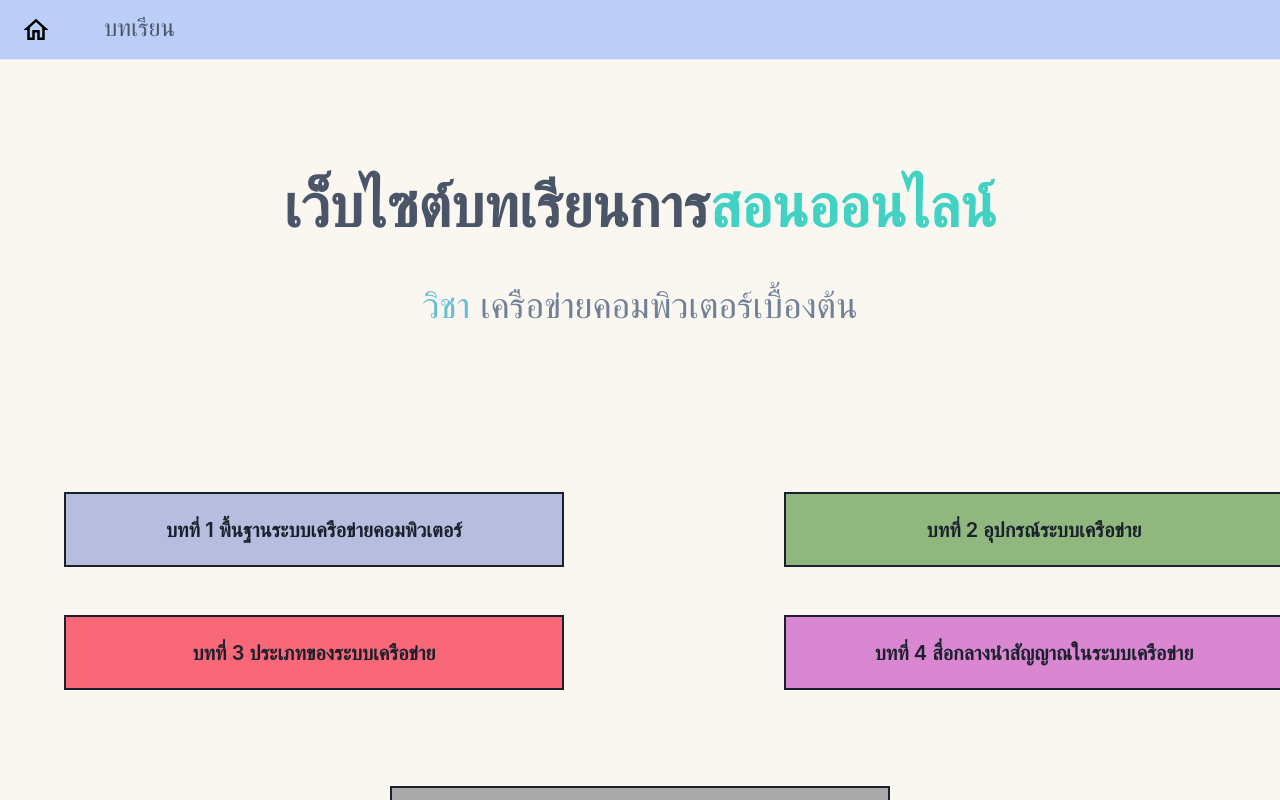
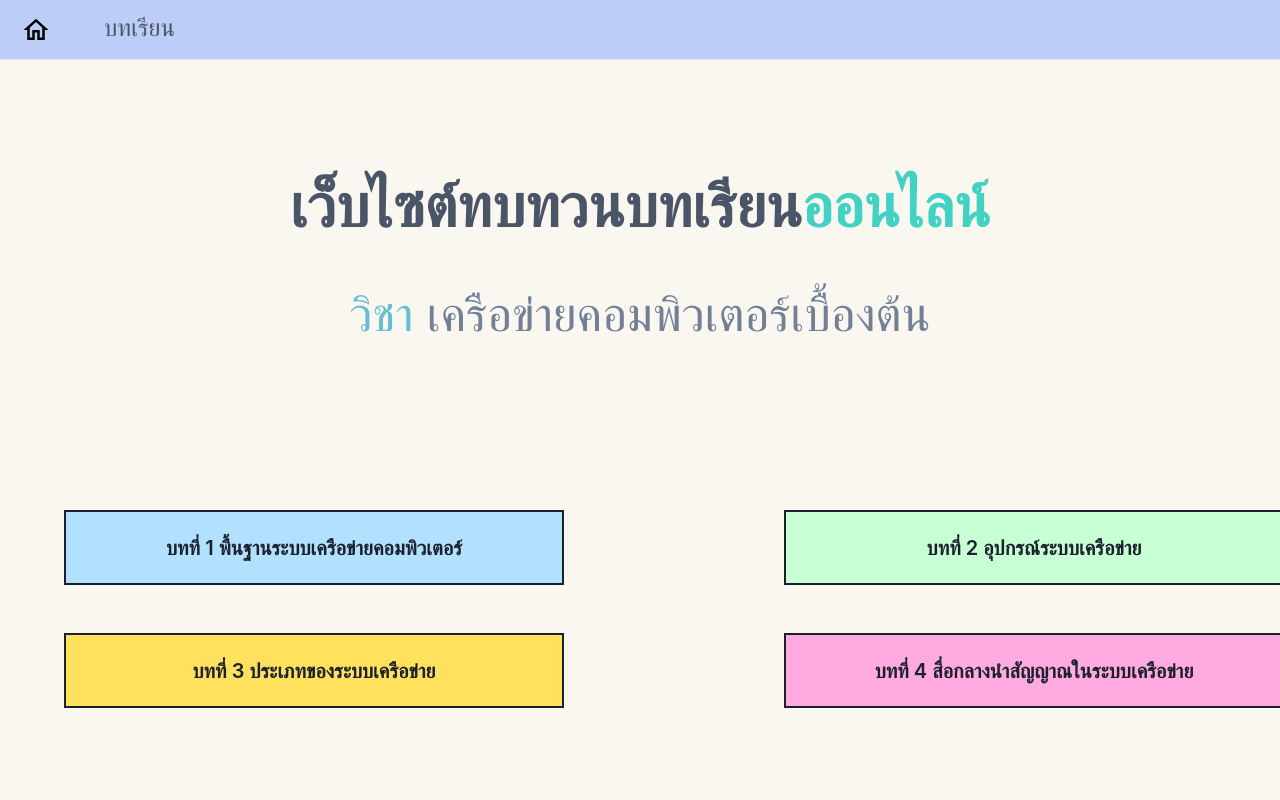
Before and after one commit to MrT-jesus-1995/EarnProject, a React (Vite) app in the folder frontend/: page / in a window 1280 px wide. Shown: the top 800 px of the page. Built offline with nearby package versions, Linux system fonts and the light colour scheme; the HTML template or start-up script is replaced by a standard one.

Commit message:
9/12/65
เพิ่มเนื้อหาบท1 เมื่อวานเอง ชิลๆ

```diff
--- a/frontend/src/components/chapter/chapter1.tsx
+++ b/frontend/src/components/chapter/chapter1.tsx
@@ -18,9 +18,11 @@ export default function chapter1() {
                     เพื่อทำให้คอมพิวเตอร์แต่ละเครื่องสามารถทำการแลกเปลี่ยนข้อมูล การประมวลผลร่วมกันและกันได้ สามารถใช้ทรัพยากรในเครือข่ายร่วมกันได้
                     เช่น เครื่องพิมพ์ ซีรีดอม สแกนเนอร์ ฮาร์ดดิสก์ เป็นต้น
                 </Text>
-            </Box>
-            <Box boxSize="sm">
-                <Image src="https://bit.ly/dan-abramov" alt="Dan Abramov" />
+                <Text fontSize={"xl"}>สำหรับระบบเครือข่ายคอมพิวเตอร์แบ่งเป็น 2 ส่วน</Text>
+                <Text fontSize={"xl"}>
+                    1.1.1 ระบบเครือข่ายย่อยในส่วนของผู้ใช้ 1.เครื่องแม่ข่ายที่ควบคุมเครือข่ายหรือโฮสต์คอมพิวเตอร์ ทำหน้าที่เก็บโปรแกรมและฐานข้อมูลต่าง
+                    ๆ ที่คอมพิวเตอร์เครื่องอื่นจะนำไปใช้ได้
+                </Text>
             </Box>
         </Container>
     )
--- a/frontend/src/components/template/HomePage.tsx
+++ b/frontend/src/components/template/HomePage.tsx
@@ -5,12 +5,12 @@ export default function CallToActionWithIllustration() {
         <Container maxW={"9xl"}>
             <Stack textAlign={"center"} align={"center"} spacing={{ base: 8, md: 10 }} py={{ base: 20, md: 28 }}>
                 <Heading fontWeight={600} fontSize={{ base: "3xl", sm: "4xl", md: "6xl" }} lineHeight={"110%"}>
-                    เว็บไซต์บทเรียนการ
+                    เว็บไซต์ทบทวนบทเรียน
                     <Text as={"span"} color={"#42D2C3"}>
-                        สอนออนไลน์
+                        ออนไลน์
                     </Text>
                 </Heading>
-                <Text color={"gray.500"} maxW={"3xl"} fontSize={{ base: "xl", sm: "2xl", md: "4xl" }}>
+                <Text color={"gray.500"} maxW={"3xl"} fontSize={{ base: "xl", sm: "1xl", md: "5xl" }}>
                     <Text as={"span"} color={"#65BED1"}>
                         วิชา{" "}
                     </Text>
@@ -20,22 +20,22 @@ export default function CallToActionWithIllustration() {
             <Box w="100%" h="100%">
                 <Grid templateColumns="repeat(5, 1fr)" gap={12} p={12} align={"center"}>
                     <GridItem colSpan={2}>
-                        <Button bg="#B6BDDF" size="lg" fontSize={"xl"} style={{ width: "500px", height: "75px" }} borderRadius="0" border="2px">
+                        <Button bg="#B1E1FF" size="lg" fontSize={"xl"} style={{ width: "500px", height: "75px" }} borderRadius="0" border="2px">
                             บทที่ 1 พื้นฐานระบบเครือข่ายคอมพิวเตอร์
                         </Button>
                     </GridItem>
                     <GridItem colStart={4} colEnd={6}>
-                        <Button bg="#90B77D" size="lg" fontSize={"xl"} style={{ width: "500px", height: "75px" }} borderRadius="0" border="2px">
+                        <Button bg="#C8FFD4" size="lg" fontSize={"xl"} style={{ width: "500px", height: "75px" }} borderRadius="0" border="2px">
                             บทที่ 2 อุปกรณ์ระบบเครือข่าย
                         </Button>
                     </GridItem>
                     <GridItem colSpan={2}>
-                        <Button bg="#F96879" size="lg" fontSize={"xl"} style={{ width: "500px", height: "75px" }} borderRadius="0" border="2px">
+                        <Button bg="#FFE15D" size="lg" fontSize={"xl"} style={{ width: "500px", height: "75px" }} borderRadius="0" border="2px">
                             บทที่ 3 ประเภทของระบบเครือข่าย
                         </Button>
                     </GridItem>
                     <GridItem colStart={4} colEnd={6}>
-                        <Button bg="#D887D0" size="lg" fontSize={"xl"} style={{ width: "500px", height: "75px" }} borderRadius="0" border="2px">
+                        <Button bg="#FFABE1" size="lg" fontSize={"xl"} style={{ width: "500px", height: "75px" }} borderRadius="0" border="2px">
                             บทที่ 4 สื่อกลางนำสัญญาณในระบบเครือข่าย
                         </Button>
                     </GridItem>
@@ -43,7 +43,7 @@ export default function CallToActionWithIllustration() {
                 <Flex gap={6} p={12}>
                     <Spacer />
                     <Box>
-                        <Button bg="#AAAAAA" size="lg" fontSize={"xl"} style={{ width: "500px", height: "75px" }} borderRadius="0" border="2px">
+                        <Button bg="#ECC5FB" size="lg" fontSize={"xl"} style={{ width: "500px", height: "75px" }} borderRadius="0" border="2px">
                             บทที่ 5 โปรโทคอล
                         </Button>
                     </Box>
```
